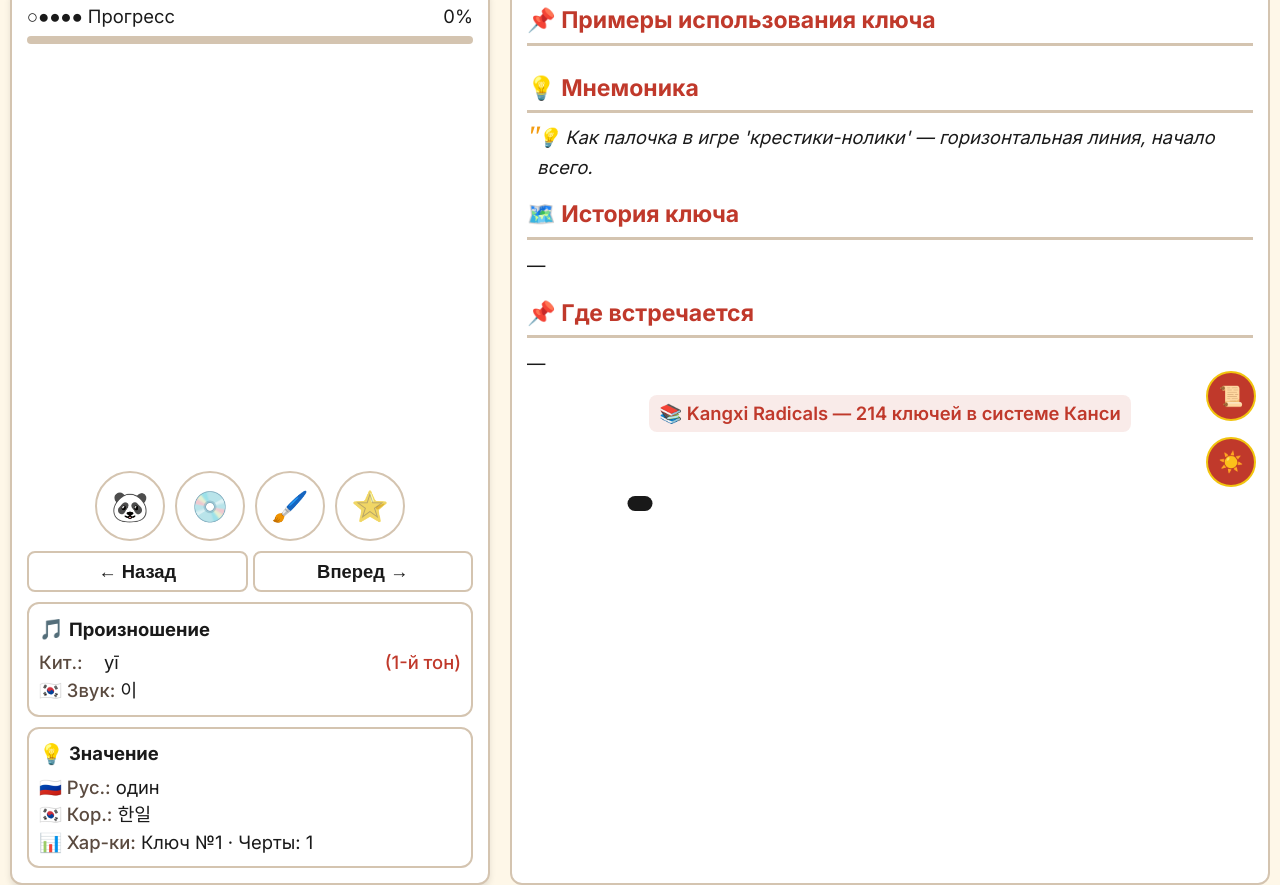
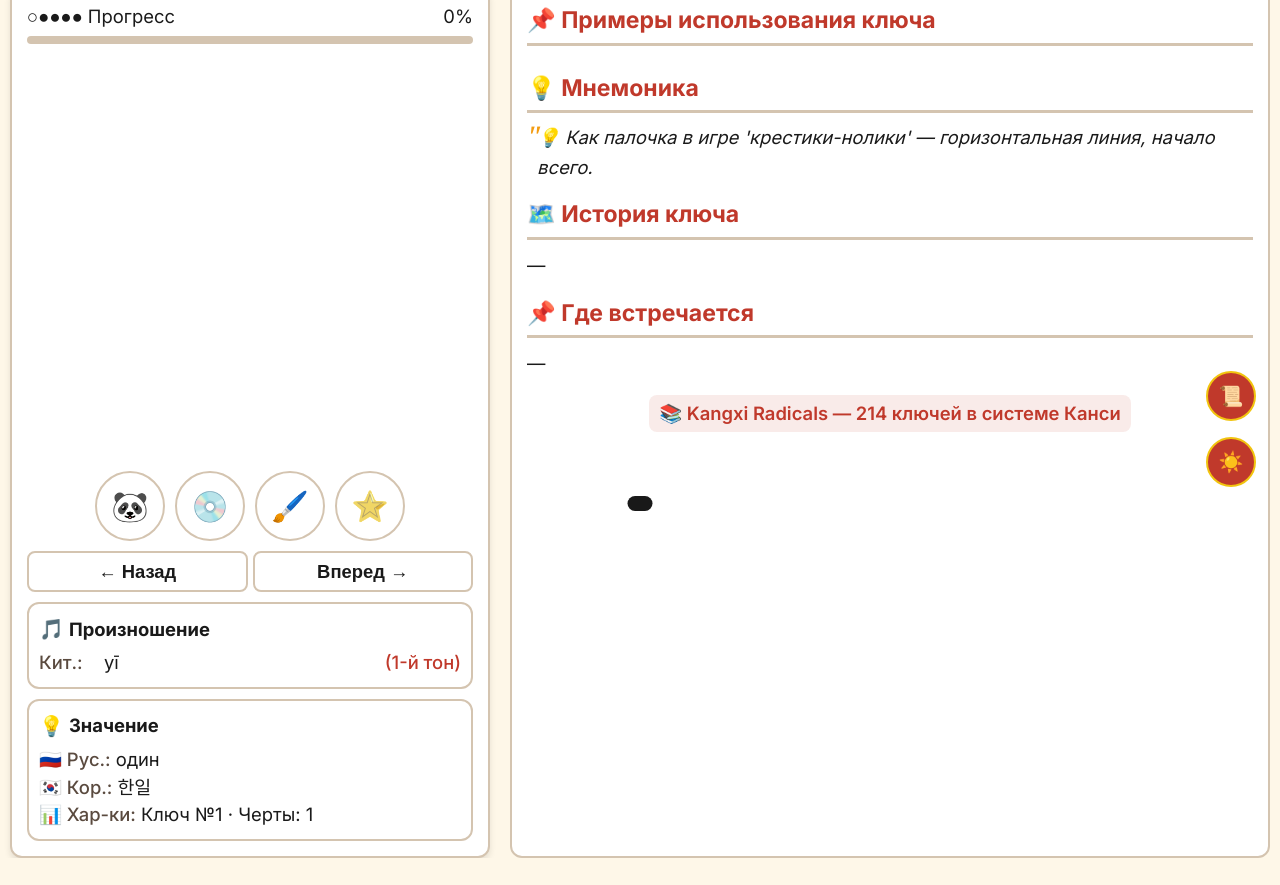
Before and after one commit to kolpakovdenis/Hanzi-Hero_15, a plain HTML site: page index.html in a window 1280 px wide. Shown: the part 289-1174 px from the top of the page. After the commit the page ends 1147 px from the top, so only its background shows below. Drawn offline with Linux system fonts and the light colour scheme.

Commit message:
Update index.html

```diff
--- a/index.html
+++ b/index.html
@@ -79,8 +79,7 @@
               <div class="detail-header"><span class="detail-icon">🎵</span><span class="detail-title">Произношение</span></div>
               <div class="detail-content">
                 <div class="detail-row"><span class="detail-label">Кит.:</span><span class="detail-value chinese" id="detail-pinyin">yī</span><span class="detail-label tone" id="detail-tone">(1-й тон)</span></div>
-                <div class="detail-row"><span class="detail-label">🇰🇷 Звук:</span><span class="detail-value korean" id="detail-trans">이</span></div>
-              </div>
+                 </div>
             </div>
             <div class="info-detail-block">
               <div class="detail-header"><span class="detail-icon">💡</span><span class="detail-title">Значение</span></div>
```
